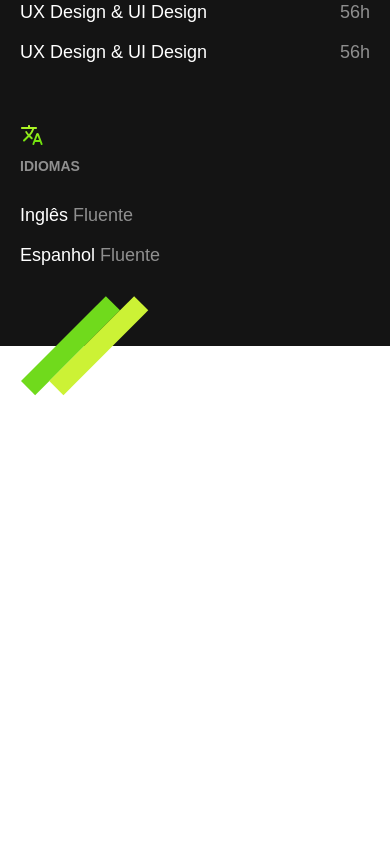
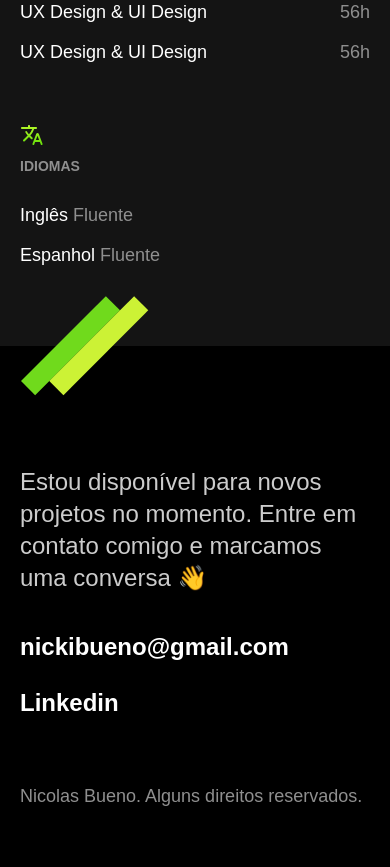
Before and after one commit to NicolasBuen0/portfolio, a plain HTML site: page index.html in a window 390 px wide. Shown: the part 2739-3606 px from the top of the page. Before the commit the page ends 3135 px from the top, so only its background shows below. Drawn offline with Linux system fonts and the light colour scheme.

Commit message:
projeto finalizado

```diff
--- /dev/null
+++ b/css/footer.css
@@ -0,0 +1,51 @@
+.footer {
+    background: #000000;
+}
+
+.footer-container {
+    padding: 120px 20px 60px 20px;
+    grid-template-columns: 1fr 1fr;
+    align-items: center;
+
+}
+
+.footer-texto {
+    font-size: 1.5rem;
+    line-height: 1.33;
+    color: #cccccc;
+
+}
+
+.footer-contato li {
+    font-weight: bold;
+    font-size: 2.25rem;
+    line-height: 1.1;
+    color: #ffffff;
+    margin-bottom: 30px;
+}
+
+.footer-contato li a {
+    color: #ffffff;
+
+}
+
+.footer-copy {
+    font-size: 1.125rem;
+    color: #8f8f8f;
+    grid-column: 1 / -1;
+}
+
+
+@media(max-width:800px) {
+
+    .footer-container {
+        grid-template-columns: 1fr;
+        gap: 40px;
+    }
+
+    .footer-contato li {
+        font-size: 1.5rem;
+
+    }
+
+}
--- a/css/global.css
+++ b/css/global.css
@@ -19,6 +19,7 @@ ul {
 
 img {
     max-width: 100%;
+    height: auto;
     display: block;
 }
 
--- a/css/style.css
+++ b/css/style.css
@@ -3,3 +3,4 @@
 @import './introducao.css';
 @import './experiencia.css';
 @import './formacao.css';
+@import './footer.css';
--- a/index.html
+++ b/index.html
@@ -4,6 +4,8 @@
 <head>
     <meta charset="UTF-8">
     <meta name="viewport" content="width=device-width, initial-scale=1.0">
+    <meta name="description" content="Desenvolvedor Front End & UX/UI Designer
+            Localizado no Rio Grande Do Sul">
     <link rel="stylesheet" href="./css/style.css">
     <title>Nicolas Bueno - Desenvolvedor Front End</title>
 </head>
@@ -26,7 +28,7 @@
         </nav>
     </header>
     <main class="container introducao">
-        <img src="img/perfil.jpg">
+        <img src="img/perfil.jpg" width="360" height="520">
         <div>
             <h1>Desenvolvedor<br>Front End<br>& UX/UI Designer</h1>
             <p>Localizado no Rio Grande Do Sul</p>
@@ -128,6 +130,18 @@
             </div>
         </div>
     </section>
+    <footer class="footer" id="contato">
+        <div class="container footer-container">
+            <p class="footer-texto">Estou disponível para novos projetos no momento. Entre em contato comigo e marcamos
+                uma conversa 👋
+            </p>
+            <ul class="footer-contato">
+                <li>nickibueno@gmail.com</li>
+                <li><a href="https://www.linkedin.com/in/nicolas-bueno-6ba5a9a0">Linkedin</a></li>
+            </ul>
+            <p class="footer-copy">Nicolas Bueno. Alguns direitos reservados.</p>
+        </div>
+    </footer>
 </body>
 
 </html>
```
